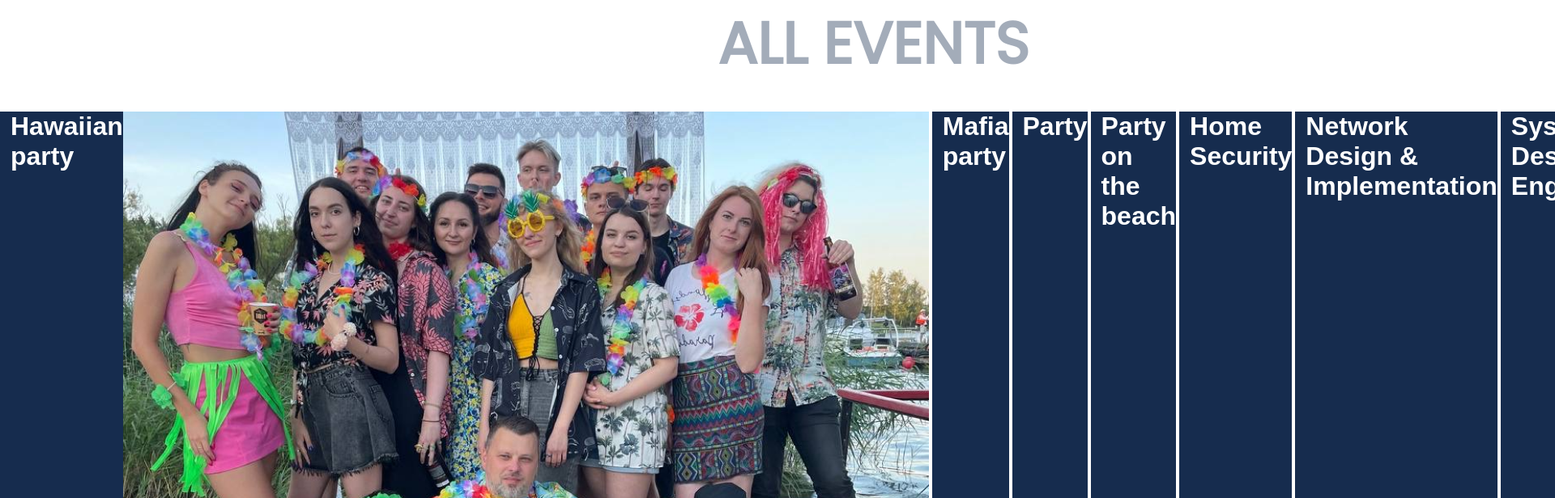
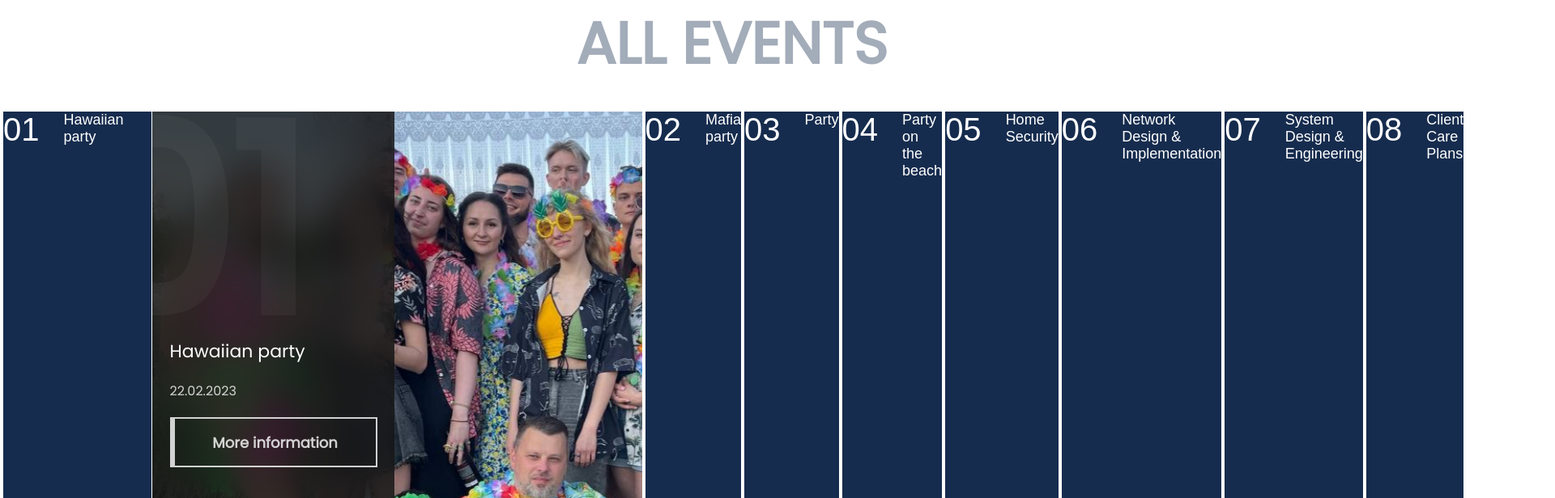
Before and after one commit to DzmitryMiankou/my-app, a React (Create React App) app: page / in a window 1280 px wide. Shown: the part 900-1516 px from the top of the page at 81% size, 1920 px wide, since content can reach past the window. Built offline with nearby package versions, Linux system fonts and the light colour scheme.

Commit message:
accordion

```diff
--- a/src/components/allevents/accordion/Accordion.jsx
+++ b/src/components/allevents/accordion/Accordion.jsx
@@ -1,29 +1,23 @@
 import React from "react";
 import AccordionStyle from "./Accordion.module.scss";
 import img1 from "../../../img/1.png";
+import ButtonCard from "./buttonCard/ButtonCard";
 
 const Accordion = () => {
   const arr = [
-    { name: "Hawaiian party", img: img1 },
-    { name: "Mafia party" },
-    { name: "Party" },
-    { name: "Party on the beach" },
-    { name: "Home Security" },
-    { name: "Network Design & Implementation" },
-    { name: "System Design & Engineering" },
-    { name: "Client Care Plans" },
+    { name: "Hawaiian party", img: img1, date: "22.02.2023" },
+    { name: "Mafia party", img: img1, date: "13.02.2022" },
+    { name: "Party", img: img1, date: "10.05.2023" },
+    { name: "Party on the beach", img: img1, date: "03.01.2023" },
+    { name: "Home Security", img: img1, date: "13.02.2023" },
+    { name: "Network Design & Implementation", img: img1, date: "16.09.2024" },
+    { name: "System Design & Engineering", img: img1, date: "25.03.2023" },
+    { name: "Client Care Plans", img: img1, date: "01.01.2024" },
   ];
   return (
-    <div className={AccordionStyle.component}>
-      {arr.map(({ name, img }, i) => (
-        <React.Fragment key={i}>
-          <button className={AccordionStyle.container}>
-            <h3 className={AccordionStyle.text}>{name}</h3>
-            <>{img ? <img src={img} alt="img" /> : <></>}</>
-          </button>
-        </React.Fragment>
-      ))}
-    </div>
+    <ul className={AccordionStyle.component}>
+      <ButtonCard arr={arr} oneElement={arr[0].name} />
+    </ul>
   );
 };
 
--- a/src/components/allevents/accordion/Accordion.module.scss
+++ b/src/components/allevents/accordion/Accordion.module.scss
@@ -1,18 +1,5 @@
 .component {
   display: flex;
-  gap: 4px;
-  .container {
-    background-color: var(--blue-main-color);
-    display: flex;
-    text-align: start;
-    justify-content: flex-end;
-    .text {
-      writing-mode: sideways-lr;
-      font-weight: 600;
-      font-size: 32px;
-      color: white;
-      min-width: 80px;
-      padding-left: 13px;
-    }
-  }
+  justify-content: center;
+  overflow-x: hidden;
 }
--- /dev/null
+++ b/src/components/allevents/accordion/buttonCard/ButtonCard.jsx
@@ -0,0 +1,38 @@
+import React from "react";
+import ButtonCardStyle from "./ButtonCard.module.scss";
+import AccordionDetails from "./accordionDetails/AccordionDetails";
+
+const ButtonCard = ({ arr, oneElement }) => {
+  const [active, setActive] = React.useState(oneElement);
+  const ref = React.useRef();
+
+  return (
+    <>
+      {arr.map(({ name, img, date }, i) => (
+        <li key={i} className={ButtonCardStyle.block}>
+          <div
+            className={ButtonCardStyle.container}
+            onClick={() => setActive(name)}
+            ref={ref}
+          >
+            <button className={ButtonCardStyle.container_text}>
+              <h3 className={ButtonCardStyle.text}>
+                <span>{`0${i + 1} `}</span>
+                {name}
+              </h3>
+            </button>
+            <AccordionDetails
+              name={name}
+              img={img}
+              active={active}
+              listNumber={`0${i + 1}`}
+              date={date}
+            />
+          </div>
+        </li>
+      ))}
+    </>
+  );
+};
+
+export default ButtonCard;
--- /dev/null
+++ b/src/components/allevents/accordion/buttonCard/ButtonCard.module.scss
@@ -0,0 +1,39 @@
+.block {
+  .container {
+    background-color: var(--blue-main-color);
+    display: flex;
+    width: 100%;
+    height: 70vh;
+    @media screen and (max-width: 1600px) {
+      height: 60vh;
+    }
+    .container_text {
+      border-left: white solid 4px;
+      background-color: var(--blue-main-color);
+      min-width: 80px;
+      display: flex;
+      justify-content: center;
+      z-index: 3;
+      text-align: start;
+      @media screen and (max-width: 1600px) {
+        min-width: 70px;
+      }
+      .text {
+        display: flex;
+        gap: 30px;
+        writing-mode: sideways-lr;
+        font-weight: 300;
+        font-size: 32px;
+        color: white;
+        @media screen and (max-width: 1600px) {
+          font-size: 18px;
+        }
+        span {
+          writing-mode: initial;
+          font-size: 40px;
+          margin-bottom: 20px;
+        }
+      }
+    }
+  }
+}
--- /dev/null
+++ b/src/components/allevents/accordion/buttonCard/accordionDetails/AccordionDetails.jsx
@@ -0,0 +1,37 @@
+import React from "react";
+import AccordionDetailsStyle from "./AccordionDetails.module.scss";
+import { Box } from "@mui/material";
+
+const AccordionDetails = ({ active, name, img, listNumber, date }) => {
+  return (
+    <Box
+      sx={{
+        width: active === name ? "50vw" : "0px",
+        backgroundImage: `url(${img})`,
+        transition: "1s ease",
+      }}
+    >
+      <div
+        className={AccordionDetailsStyle.outside}
+        style={{
+          visibility: active === name ? "visible" : "hidden",
+          transitionDuration: "1s",
+        }}
+      >
+        <div className={AccordionDetailsStyle.number}>{listNumber}</div>
+        <p>{name}</p>
+        <time>{date}</time>
+        <a
+          href="https://developer.mozilla.org/ru/"
+          target="_blank"
+          className={AccordionDetailsStyle.morebutton}
+          rel="noreferrer"
+        >
+          More information
+        </a>
+      </div>
+    </Box>
+  );
+};
+
+export default AccordionDetails;
--- /dev/null
+++ b/src/components/allevents/accordion/buttonCard/accordionDetails/AccordionDetails.module.scss
@@ -0,0 +1,66 @@
+.outside {
+  border-left: 1px solid white;
+  background: rgba(18, 18, 18, 0.8);
+  backdrop-filter: blur(20px);
+  height: 100%;
+  width: 300px;
+  display: grid;
+  justify-content: center;
+  grid-template-rows: 1fr repeat(2, auto);
+  gap: 20px;
+  grid-template-areas:
+    "."
+    "text"
+    "times"
+    "bottom";
+  .morebutton {
+    display: flex;
+    justify-content: center;
+    align-items: center;
+    margin-bottom: 40px;
+    grid-area: bottom;
+    height: 62px;
+    width: 256px;
+    text-decoration: none;
+    border: 2px solid rgba(255, 255, 255, 0.8);
+    border-left: 6px solid rgba(255, 255, 255, 0.8);
+    color: rgba(255, 255, 255, 0.8);
+    font-weight: 600;
+    font-size: 18px;
+    transition: 0.2s;
+    &:hover {
+      background-color: rgba(255, 255, 255, 0.037);
+    }
+  }
+  p {
+    grid-area: text;
+    color: white;
+    font-size: 22px;
+    width: 256px;
+  }
+  time {
+    grid-area: times;
+    font-size: 16px;
+    color: rgba(255, 255, 255, 0.8);
+  }
+
+  .number {
+    font-weight: 600;
+    font-size: 320px;
+    letter-spacing: -0.03em;
+    color: rgba(255, 255, 255, 0.04);
+    position: absolute;
+    left: -100px;
+    top: -100px;
+    user-select: none;
+  }
+}
+
+.block {
+  display: none;
+  transition: 3s;
+}
+
+.blockActive {
+  display: block;
+}
--- a/src/components/footer/toScroll/ToScroll.module.scss
+++ b/src/components/footer/toScroll/ToScroll.module.scss
@@ -1,4 +1,5 @@
 .toScroll {
+  position: relative;
   grid-area: toScroll;
   display: flex;
   gap: 10px;
@@ -6,11 +7,21 @@
   font-size: 18px;
   color: white;
   background: none;
+  &::before {
+    content: "";
+    display: block;
+    position: absolute;
+    bottom: 0;
+    width: 100%;
+    height: 1px;
+    background: white;
+    transition: transform 0.2s ease-in-out;
+    transform: scale(0);
+  }
+  &:hover::before {
+    transform: scale(1);
+  }
   .svg {
     transform: rotate(90deg);
   }
-  transition: 0.2s;
-  &:hover {
-    filter: invert(20%);
-  }
 }
--- a/src/components/header/Header.jsx
+++ b/src/components/header/Header.jsx
@@ -5,7 +5,9 @@ import logo from "../../Logo.svg";
 const Header = () => {
   return (
     <header className={HeaderStyle.component}>
-      <img src={logo} className={HeaderStyle.logo} alt="logo" />
+      <a href="/">
+        <img src={logo} className={HeaderStyle.logo} alt="logo" />
+      </a>
     </header>
   );
 };
--- a/src/components/main/toEvent/ToEvent.jsx
+++ b/src/components/main/toEvent/ToEvent.jsx
@@ -6,9 +6,14 @@ const ToEvent = () => {
   return (
     <div className={ToEventStyle.component}>
       <p className="text">Check our event page when you wait:</p>
-      <button className={ToEventStyle.button}>
+      <a
+        href="https://developer.mozilla.org/ru/"
+        target="_blank"
+        className={ToEventStyle.button}
+        rel="noreferrer"
+      >
         <p>Go to the event</p> <img src={ArrowRight} alt="logo" />
-      </button>
+      </a>
     </div>
   );
 };
--- a/src/components/main/toEvent/ToEvent.module.scss
+++ b/src/components/main/toEvent/ToEvent.module.scss
@@ -18,6 +18,8 @@ $size1600: 1600px;
     padding: 15px 30px;
     font-size: 18px;
     color: white;
+    text-decoration: none;
+    cursor: pointer;
     transition: 0.2s;
     &:hover {
       background-color: var(--blue-main-color);
```
